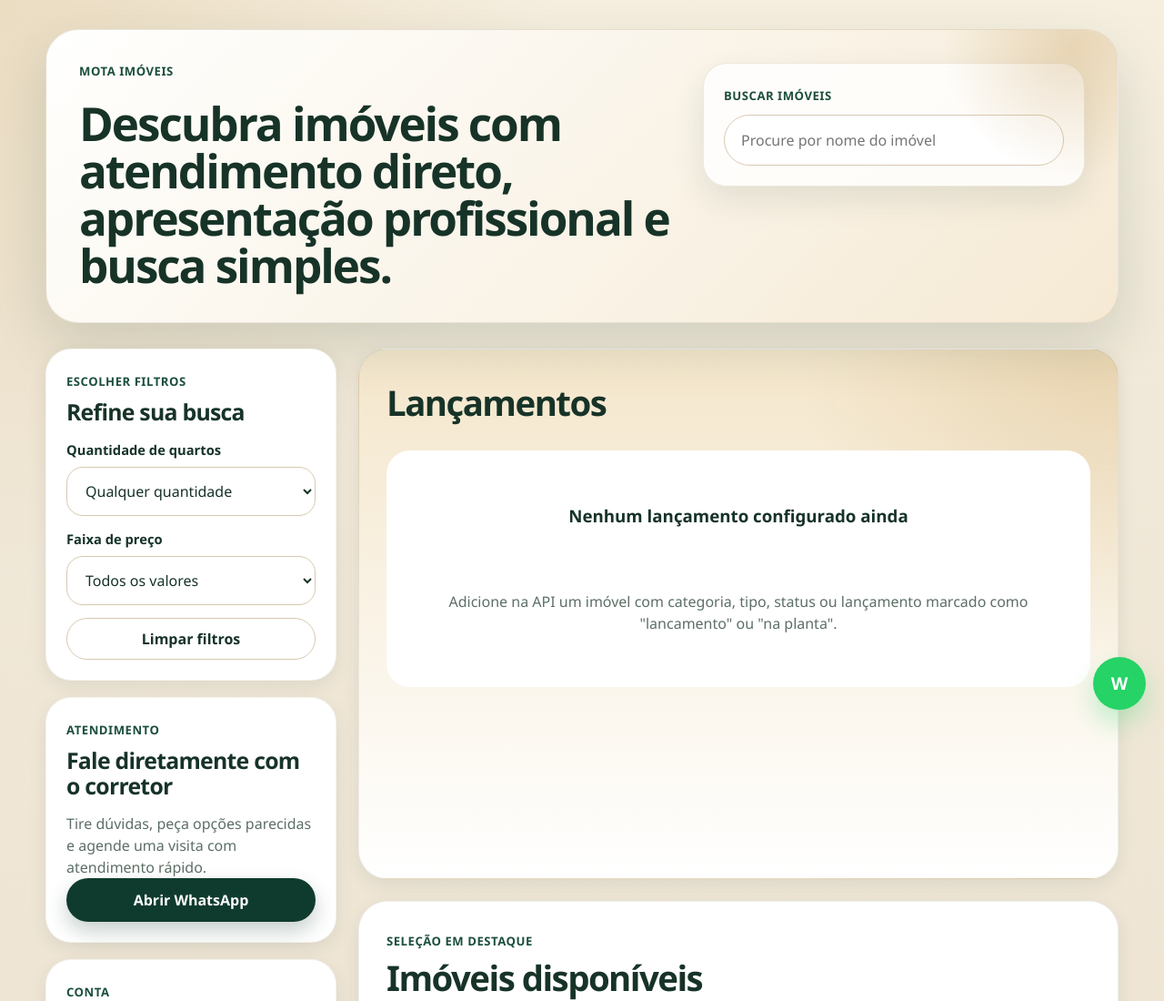
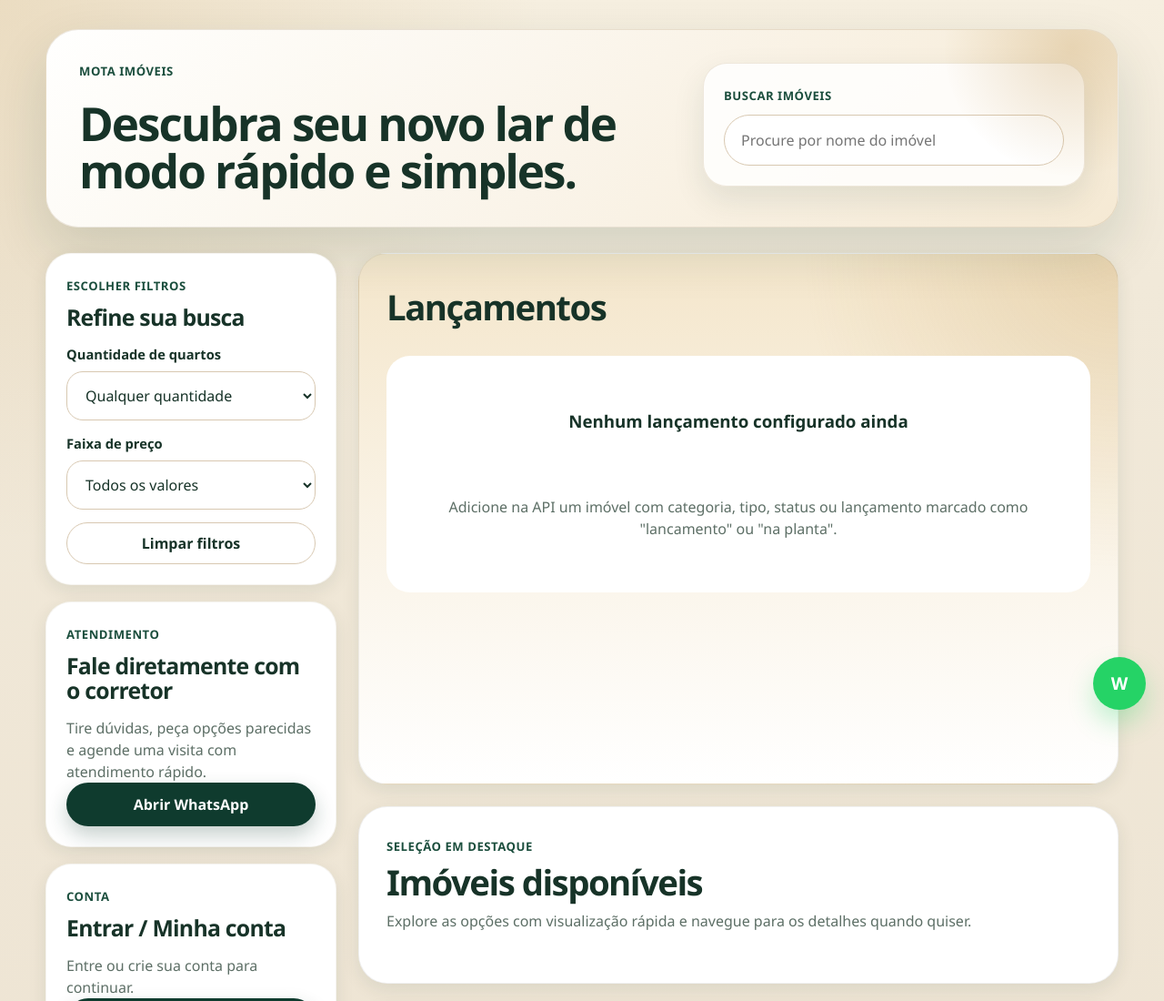
Before and after one commit to SamuXsss/site-imobiliario, a plain HTML site: page index.html in a window 1280 px wide. Shown: the top 1100 px of the page at 91% size. Drawn offline with Linux system fonts and the light colour scheme; no server answers.

Commit message:
Atualiza frase principal da home

```diff
--- a/index.html
+++ b/index.html
@@ -11,7 +11,7 @@
   <div class="header-inner">
     <div class="brand-block">
       <span class="brand-kicker">Mota Imóveis</span>
-      <h1>Descubra imóveis com atendimento direto, apresentação profissional e busca simples.</h1>
+      <h1>Descubra seu novo lar de modo rápido e simples.</h1>
     </div>
 
     <div class="hero-panel">
```
